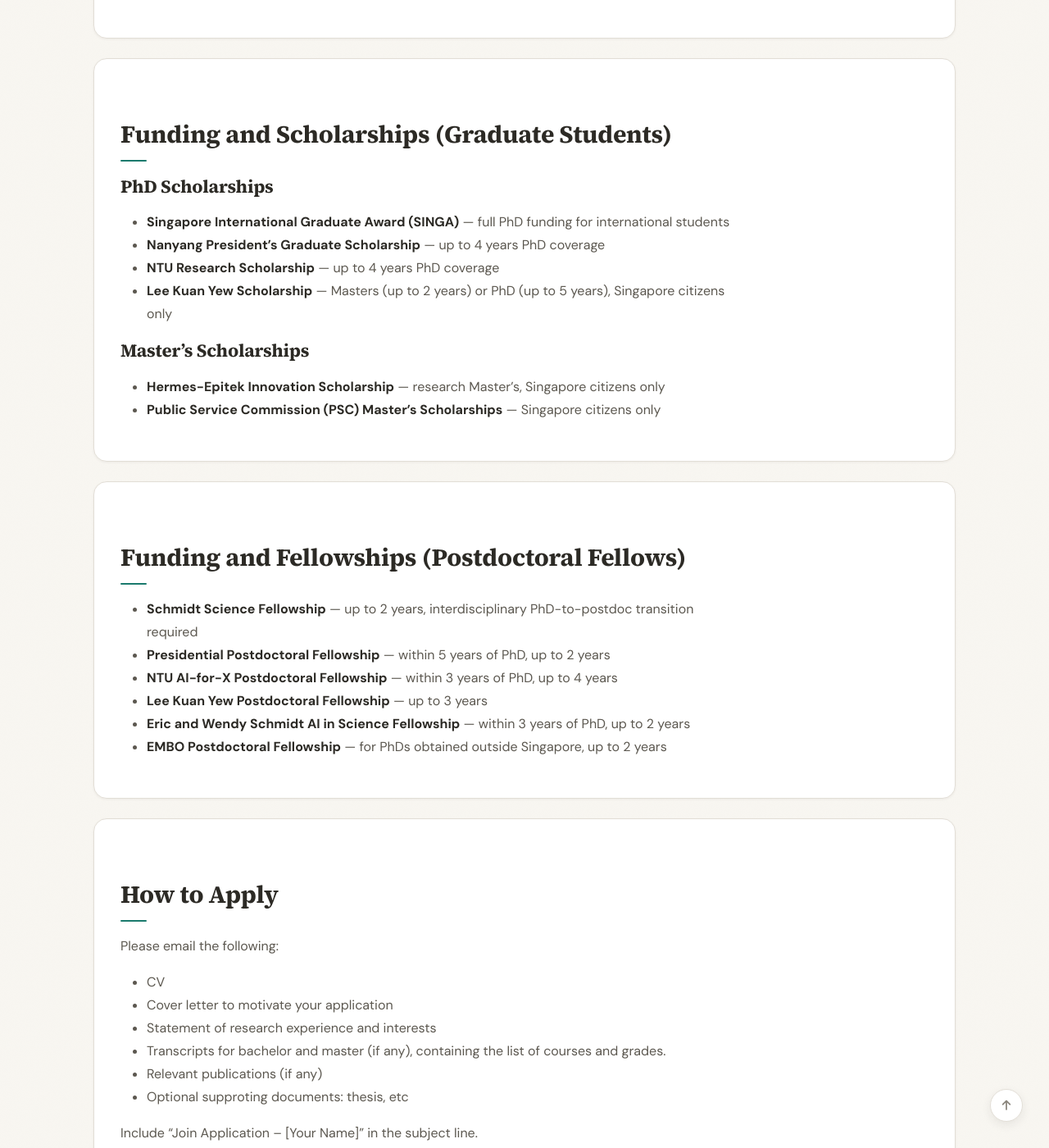
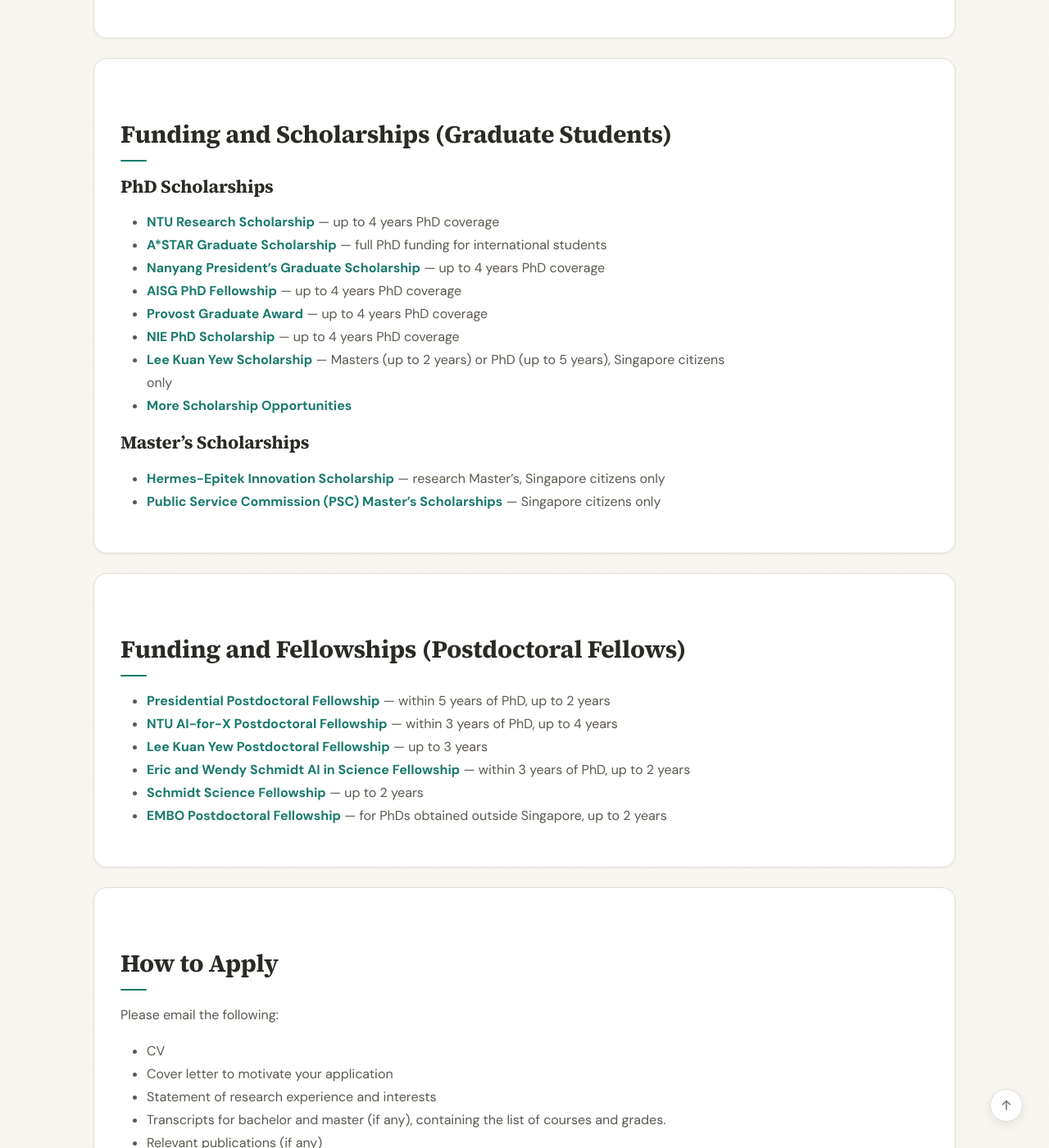
Before and after one commit to JiaenWu/jiaenwu.github.io, a Jekyll site: the page built from _pages/join.md, in a window 1280 px wide and 1400 px high, scrolled down 1147 px. Shown: the whole window at 82% size. Built offline with Jekyll 4.4.1, drawn with Linux system fonts in a browser that asks for light colours; a style sheet for code colours, icons or effects is not loaded.

Commit message:
add analytics

```diff
--- a/_config.yml
+++ b/_config.yml
@@ -1,3 +1,4 @@
+
 # ============================================================
 # STEP 1: Your Identity (required)
 # ============================================================
@@ -30,7 +31,7 @@ url: "https://jiaenwu.github.io"
 
 # Google Analytics — paste your GA4 measurement ID, or leave blank
 analytics:
-  google_id: ""
+  google_id: "G-WLX0Z6G4X2"
 
 # ============================================================
 # STEP 4: Choose Your Pages (comment out any you don't need)
--- a/_pages/join.md
+++ b/_pages/join.md
@@ -61,18 +61,30 @@ Prospective students are encouraged to contact me with a short CV and a brief de
 
 ### PhD Scholarships
 
-<ul>
-<li><strong>Singapore International Graduate Award (SINGA)</strong> — full PhD funding for international students</li>
+<!-- <ul>
+<li><strong>A*STAR Graduate Scholarship</strong> — full PhD funding for international students</li>
 <li><strong>Nanyang President’s Graduate Scholarship</strong> — up to 4 years PhD coverage</li>
 <li><strong>NTU Research Scholarship</strong> — up to 4 years PhD coverage</li>
 <li><strong>Lee Kuan Yew Scholarship</strong> — Masters (up to 2 years) or PhD (up to 5 years), Singapore citizens only</li>
+</ul> -->
+
+<ul>
+    <li><strong><a href="https://www.ntu.edu.sg/nie/admissions/graduate-education/scholarships-awards/nanyang-technological-university-research-scholarship" target="_blank" rel="noopener">NTU Research Scholarship</a></strong> — up to 4 years PhD coverage</li>
+  <li><strong><a href="https://www.a-star.edu.sg/scholarships/home/scholarships/ags--scholarship" target="_blank" rel="noopener">A*STAR Graduate Scholarship</a></strong> — full PhD funding for international students</li>
+  <li><strong><a href="https://www.ntu.edu.sg/nie/admissions/graduate-education/scholarships-awards/nanyang-president%27s-graduate-scholarship-(npgs)" target="_blank" rel="noopener">Nanyang President’s Graduate Scholarship</a></strong> — up to 4 years PhD coverage</li>
+  <li><strong><a href="https://aisingapore.org/research/phd-fellowship-programme/" target="_blank" rel="noopener">AISG PhD Fellowship</a></strong> — up to 4 years PhD coverage</li>
+  <li><strong><a href="https://www.ntu.edu.sg/admissions/graduate/financialmatters/scholarships/pga#Content_C006_Col00" target="_blank" rel="noopener">Provost Graduate Award</a></strong> — up to 4 years PhD coverage</li>
+  <li><strong><a href="https://www.ntu.edu.sg/nie/admissions/graduate-education/scholarships-awards/nie-phd-scholarship#Content_C003_Col00" target="_blank" rel="noopener">NIE PhD Scholarship</a></strong> — up to 4 years PhD coverage</li>
+  <li><strong><a href="https://www.psc.gov.sg/scholarships/postgraduate-scholarships/lee-kuan-yew-scholarship" target="_blank" rel="noopener">Lee Kuan Yew Scholarship</a></strong> — Masters (up to 2 years) or PhD (up to 5 years), Singapore citizens only</li>
+  <li><strong><a href="https://www.ntu.edu.sg/nie/admissions/graduate-education/scholarships-awards#Content_C065_Col01" target="_blank" rel="noopener">More Scholarship Opportunities</a></strong> </li>
+
 </ul>
 
 ### Master’s Scholarships
 
 <ul>
-<li><strong>Hermes-Epitek Innovation Scholarship</strong> — research Master’s, Singapore citizens only</li>
-<li><strong>Public Service Commission (PSC) Master’s Scholarships</strong> — Singapore citizens only</li>
+<li><strong><a href="https://www.ntu.edu.sg/graduate-college/admissions/scholarships/hermes-epitek-innovation-scholarship#Content_C004_Col00" target="_blank" rel="noopener">Hermes-Epitek Innovation Scholarship</a></strong> — research Master’s, Singapore citizens only</li>
+<li><strong><a href="https://www.psc.gov.sg/scholarships/postgraduate-scholarships/psc-master's-scholarship" target="_blank" rel="noopener">Public Service Commission (PSC) Master’s Scholarships</a></strong> — Singapore citizens only</li>
 </ul>
 
 </div>
@@ -84,13 +96,14 @@ Prospective students are encouraged to contact me with a short CV and a brief de
 
 ## Funding and Fellowships (Postdoctoral Fellows)
 
+
 <ul>
-<li><strong>Schmidt Science Fellowship</strong> — up to 2 years, interdisciplinary PhD-to-postdoc transition required</li>
-<li><strong>Presidential Postdoctoral Fellowship</strong> — within 5 years of PhD, up to 2 years</li>
-<li><strong>NTU AI-for-X Postdoctoral Fellowship</strong> — within 3 years of PhD, up to 4 years</li>
-<li><strong>Lee Kuan Yew Postdoctoral Fellowship</strong> — up to 3 years</li>
-<li><strong>Eric and Wendy Schmidt AI in Science Fellowship</strong> — within 3 years of PhD, up to 2 years</li>
-<li><strong>EMBO Postdoctoral Fellowship</strong> — for PhDs obtained outside Singapore, up to 2 years</li>
+  <li><strong><a href="https://www.ntu.edu.sg/research/research-careers/presidential-postdoctoral-fellowship-(ppf)#Content_C048_Col02" target="_blank" rel="noopener">Presidential Postdoctoral Fellowship</a></strong> — within 5 years of PhD, up to 2 years</li>
+  <li><strong><a href="https://www.ntu.edu.sg/research/research-careers/ntu-ai-for-x-postdoctoral-fellowship" target="_blank" rel="noopener">NTU AI-for-X Postdoctoral Fellowship</a></strong> — within 3 years of PhD, up to 4 years</li>
+  <li><strong><a href="https://www.ntu.edu.sg/research/research-careers/lee-kuan-yew-postdoctoral-fellowship-(lkypdf)" target="_blank" rel="noopener">Lee Kuan Yew Postdoctoral Fellowship</a></strong> — up to 3 years</li>
+  <li><strong><a href="https://www.ntu.edu.sg/research/research-careers/the-eric-and-wendy-schmidt-ai-in-science-postdoctoral-fellowship" target="_blank" rel="noopener">Eric and Wendy Schmidt AI in Science Fellowship</a></strong> — within 3 years of PhD, up to 2 years</li>
+  <li><strong><a href="https://schmidtsciencefellows.org" target="_blank" rel="noopener">Schmidt Science Fellowship</a></strong> — up to 2 years</li>
+  <li><strong><a href="https://www.embo.org/funding/fellowships-grants-and-career-support/postdoctoral-fellowships/" target="_blank" rel="noopener">EMBO Postdoctoral Fellowship</a></strong> — for PhDs obtained outside Singapore, up to 2 years</li>
 </ul>
 
 </div>
```
Also changed, not shown: assets/ref.bib (+0 -7 lines).
